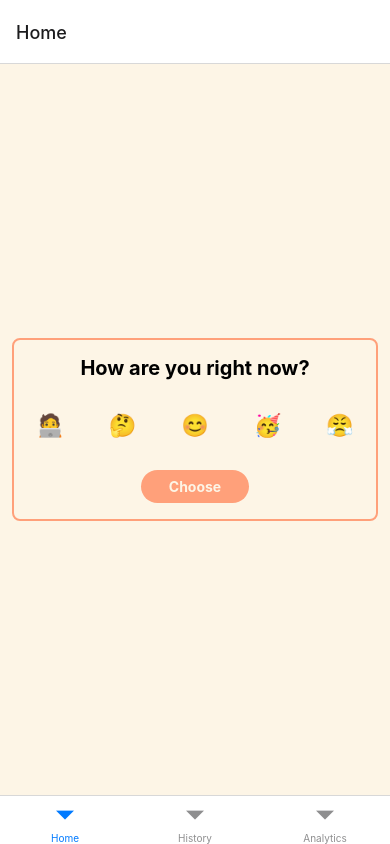
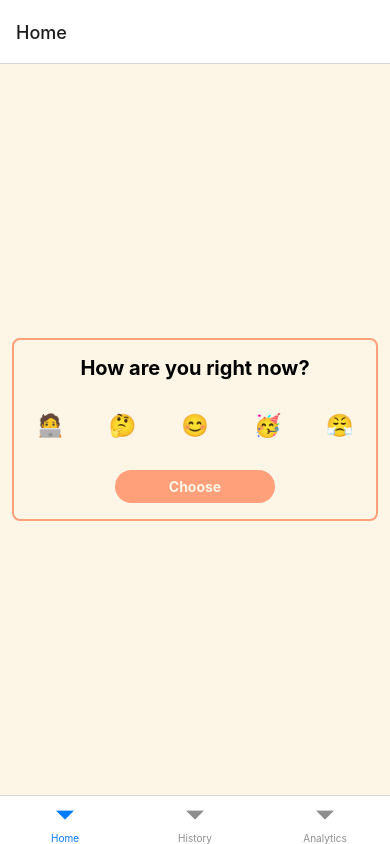
Before and after one commit to I0dz/mood, a React Native app: screen /Home in a window 390 px wide. Built offline with nearby package versions, Linux system fonts and the light colour scheme; grey boxes are pictures that could not be loaded.

Commit message:
feat: add "thank you" after mood selection

```diff
--- a/src/components/MoodPicker.tsx
+++ b/src/components/MoodPicker.tsx
@@ -1,5 +1,5 @@
 import React, { useState } from 'react';
-import { Pressable, StyleSheet, Text, View } from 'react-native';
+import { Image, Pressable, StyleSheet, Text, View } from 'react-native';
 
 import { theme } from '../theme';
 import { MoodOption, MoodOptionWithTimeStamp } from '../types';
@@ -16,22 +16,51 @@ interface MoodPickerProps {
         moodOptionWithTimeStamp: MoodOptionWithTimeStamp,
     ) => void;
 }
+const imageUrl =
+    'https://images.unsplash.com/photo-1474540412665-1cdae210ae6b?ixid=MnwxMjA3fDB8MHxwaG90by1wYWdlfHx8fGVufDB8fHx8&ixlib=rb-1.2.1&auto=format&fit=crop&w=1766&q=80';
+
 export const MoodPicker: React.FC<MoodPickerProps> = function ({
     handleSelectedMood,
 }) {
     const [selectedMood, setSelectedMood] = useState<MoodOption>();
+    const [hasSelectedMood, setHasSelectedMood] = useState<boolean>(false);
     return (
-        <View style={styles.moodPicker}>
+        <View style={styles.home}>
+            <Image
+                source={{ uri: imageUrl }}
+                style={styles.background_image}
+                resizeMode="cover"
+            />
+            {hasSelectedMood ? (
+                <View style={[styles.moodPicker]}>
+                    <Text style={styles.thank_you}>Thank you!</Text>
+                    <Image
+                        style={styles.image}
+                        resizeMode="contain"
+                        source={require('../assets/images/draw.png')}
+                    />
+                    <Pressable
+                        style={styles.submit}
+                        onPress={() => {
+                            setHasSelectedMood(false);
+                        }}>
+                        <Text style={styles.submitText}>Back</Text>
+                    </Pressable>
+                </View>
+            ) : (
+                <View style={[styles.moodPicker]}>
                     <Text style={styles.title}>How are you right now?</Text>
                     <View style={styles.container}>
                         {moodOptions.map(mood => {
-                    const isSelected = mood.emoji === selectedMood?.emoji;
+                            const isSelected =
+                                mood.emoji === selectedMood?.emoji;
                             return (
                                 <View style={styles.mood} key={mood.emoji}>
                                     <Pressable
                                         style={[
                                             styles.moodButton,
-                                    isSelected && styles.selectedMoodButton,
+                                            isSelected &&
+                                                styles.selectedMoodButton,
                                         ]}
                                         onPress={() => {
                                             setSelectedMood(mood);
@@ -59,23 +88,37 @@ export const MoodPicker: React.FC<MoodPickerProps> = function ({
                                     ...selectedMood,
                                     timeStamp: Date.now(),
                                 });
+                                setHasSelectedMood(true);
                             }
                         }}>
                         <Text style={styles.submitText}>Choose</Text>
                     </Pressable>
                 </View>
+            )}
+        </View>
     );
 };
 
 const styles = StyleSheet.create({
+    background_image: {
+        width: '100%',
+        height: '100%',
+        opacity: 0.5,
+    },
+    home: {
+        justifyContent: 'center',
+    },
     moodPicker: {
+        position: 'absolute',
+        left: 0,
+        right: 0,
         justifyContent: 'center',
         alignItems: 'center',
-        // justifySelf: 'strench',
-        marginHorizontal: 12,
+        margin: 12,
         paddingVertical: 16,
         borderWidth: 2,
         borderColor: theme.color.lightsalmon,
+        backgroundColor: theme.color.oldlace,
         borderRadius: 8,
     },
     container: {
@@ -111,9 +154,22 @@ const styles = StyleSheet.create({
         paddingHorizontal: 28,
         paddingVertical: 8,
         borderRadius: 20,
+        width: 160,
+        alignSelf: 'center',
     },
     submitText: {
         fontWeight: 'bold',
         color: theme.color.oldlace,
+        alignSelf: 'center',
+    },
+    image: {
+        height: 220,
+        transform: [{ rotateZ: '-90deg' }],
+        alignSelf: 'center',
+    },
+    thank_you: {
+        alignSelf: 'center',
+        fontSize: 15,
+        fontWeight: '600',
     },
 });
```
Also changed, not shown: src/assets/images/draw.png (added). Lines whose indentation alone changed are shown as unchanged.
